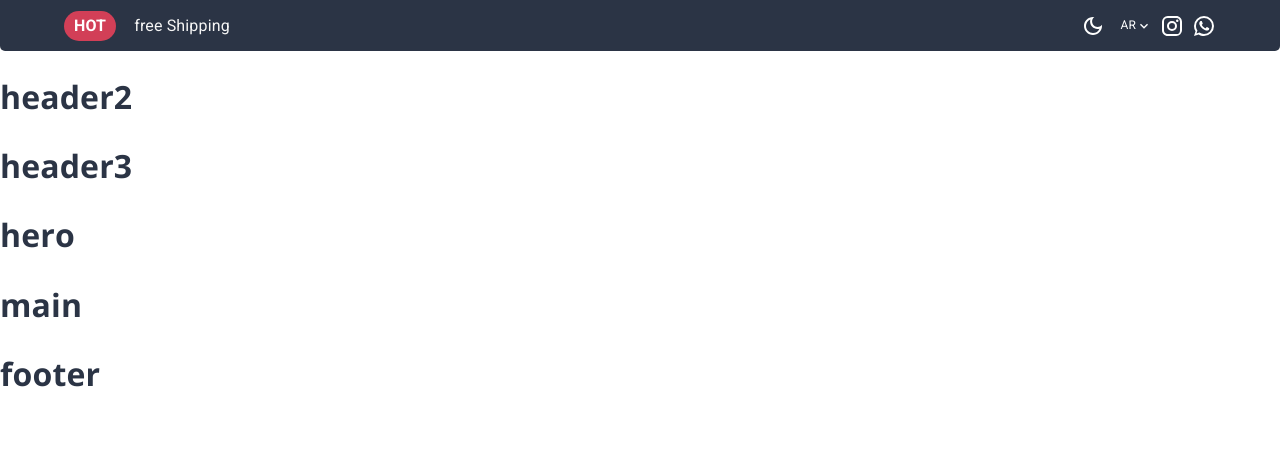
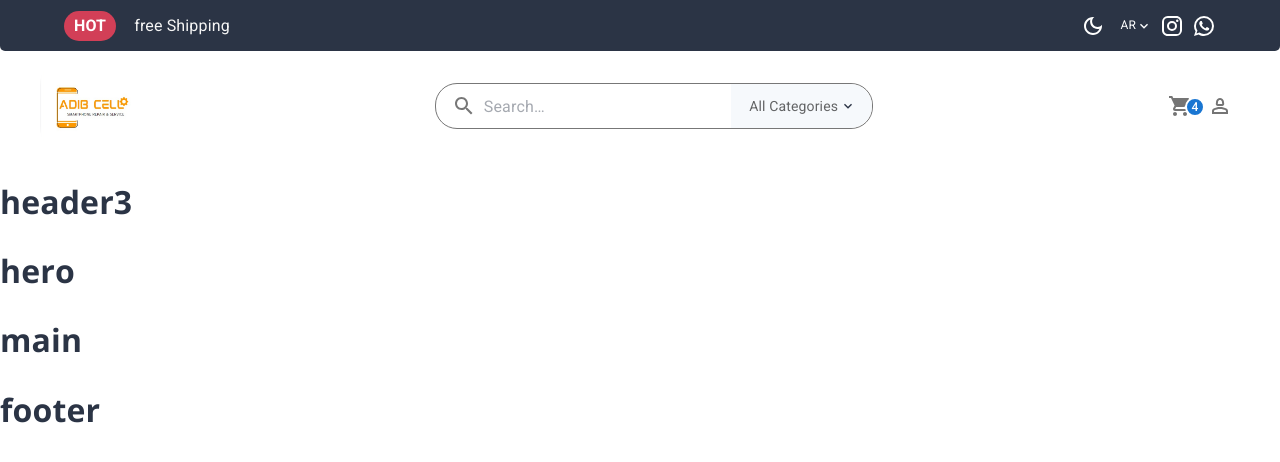
Before and after one commit to mahditalalDev/E-commrence-website, a React (Vite) app: page / in a window 1280 px wide. Shown: the top 462 px of the page. Built offline with nearby package versions, Linux system fonts and the light colour scheme.

Commit message:
starting in header 2 (main header)

```diff
--- a/src/App.jsx
+++ b/src/App.jsx
@@ -1,13 +1,14 @@
 import Header1 from "./components/1-header/Header1";
 import Header2 from "./components/1-header/Header2";
 import Header3 from "./components/1-header/Header3";
-import Hero from "./components/2-hero/Hero";
+
 import Main from "./components/3-main/Main";
 import Footer from "./components/4-footer/Footer";
 
 // theme mode
 import { CssBaseline, ThemeProvider } from "@mui/material";
 import { ColorModeContext, useMode } from "./theme";
+import Hero from "./components/2-hero/Hero";
 
 function App() {
   const [theme, colorMode] = useMode();
--- a/src/components/1-header/Header2.jsx
+++ b/src/components/1-header/Header2.jsx
@@ -1,7 +1,195 @@
-export default function Header2(){
-    return (
-        <>
-        <h1>header2</h1>
-        </>
-    )
+import { ExpandMore, ShoppingCartOutlined } from "@mui/icons-material";
+import {
+  Badge,
+  Box,
+  Container,
+  IconButton,
+  InputBase,
+  Stack,
+  useTheme,
+} from "@mui/material";
+import SearchIcon from "@mui/icons-material/Search";
+import { styled } from "@mui/material/styles";
+import Person2OutlinedIcon from "@mui/icons-material/Person2Outlined";
+import ShoppingCartIcon from "@mui/icons-material/ShoppingCart";
+import { useState } from "react";
+import List from "@mui/material/List";
+import ListItem from "@mui/material/ListItem";
+import ListItemText from "@mui/material/ListItemText";
+import MenuItem from "@mui/material/MenuItem";
+import Menu from "@mui/material/Menu";
+
+const Search = styled("div")(({ theme }) => ({
+  flexGrow: 0.4,
+  position: "relative",
+  borderRadius: theme.shape.borderRadius,
+  border: "1px solid #777",
+  "&:hover": {
+    border: "1px solid #333",
+  },
+  marginRight: theme.spacing(2),
+  marginLeft: 0,
+  width: "266px",
+  [theme.breakpoints.up("sm")]: {
+    marginLeft: theme.spacing(3),
+    width: "330px",
+  },
+}));
+
+const SearchIconWrapper = styled("div")(({ theme }) => ({
+  padding: theme.spacing(0, 2),
+  height: "100%",
+  position: "absolute",
+  pointerEvents: "none",
+  display: "flex",
+  alignItems: "center",
+  justifyContent: "center",
+  color: "#777",
+}));
+
+const StyledInputBase = styled(InputBase)(({ theme }) => ({
+  color: "inherit",
+  "& .MuiInputBase-input": {
+    padding: theme.spacing(1, 1, 1, 0),
+    // vertical padding + font size from searchIcon
+    paddingLeft: `calc(1em + ${theme.spacing(4)})`,
+    transition: theme.transitions.create("width"),
+    width: "100%",
+    [theme.breakpoints.up("md")]: {
+      width: "20ch",
+    },
+  },
+}));
+
+const StyledBadge = styled(Badge)(({ theme }) => ({
+  "& .MuiBadge-badge": {
+    right: -3,
+    top: 13,
+    border: `2px solid ${theme.palette.background.paper}`,
+    padding: "0 4px",
+  },
+}));
+
+const options = ["All Categories", "CAR", "Clothes", "Electronics"];
+
+export default function Header2() {
+  const [anchorEl, setAnchorEl] = useState(null);
+  const [selectedIndex, setSelectedIndex] = useState(0);
+  const open = Boolean(anchorEl);
+  const handleClickListItem = (event) => {
+    setAnchorEl(event.currentTarget);
+  };
+
+  const handleMenuItemClick = (event, index) => {
+    setSelectedIndex(index);
+    setAnchorEl(null);
+  };
+
+  const handleClose = () => {
+    setAnchorEl(null);
+  };
+
+  const theme = useTheme();
+
+  return (
+    <Container style={{ marginTop: "5px", padding: "0" }}>
+      <Stack direction={"row"} alignItems={"center"}>
+        <img
+          style={{ borderRadius: "30px" }}
+          src={
+            theme.palette.mode === "light" ? "./adibcell.jpg" : "./darklogo.jpg"
+          }
+          alt="logo"
+          width="100px"
+          height={"100px"}
+        />
+        <Box flexGrow={1}></Box>
+        <Search
+          sx={{
+            display: "flex",
+            borderRadius: "22px",
+            justifyContent: "space-between",
+            alignItems: "center",
+            height: "50%",
+          }}
+        >
+          <SearchIconWrapper>
+            <SearchIcon />
+          </SearchIconWrapper>
+          <StyledInputBase
+            placeholder="Search…"
+            inputProps={{ "aria-label": "search" }}
+          />
+
+          <div>
+            <List
+              component="nav"
+              aria-label="Device settings"
+              sx={{
+                // @ts-ignore
+                bgcolor: theme.palette.myColor.main,
+                borderBottomRightRadius: 22,
+                borderTopRightRadius: 22,
+                p: "0",
+              }}
+            >
+              <ListItem
+                id="lock-button"
+                aria-haspopup="listbox"
+                aria-controls="lock-menu"
+                aria-label="when device is locked"
+                aria-expanded={open ? "true" : undefined}
+                onClick={handleClickListItem}
+              >
+                <ListItemText
+                  // className="border"
+                  sx={{
+                    width: 93,
+                    textAlign: "center",
+                    "&:hover": { cursor: "pointer" },
+                  }}
+                  secondary={options[selectedIndex]}
+                />
+                <ExpandMore sx={{ fontSize: "16px" }} />
+              </ListItem>
+            </List>
+            <Menu
+              id="lock-menu"
+              anchorEl={anchorEl}
+              open={open}
+              onClose={handleClose}
+              MenuListProps={{
+                "aria-labelledby": "lock-button",
+                role: "listbox",
+              }}
+            >
+              {options.map((option, index) => (
+                <MenuItem
+                  sx={{ fontSize: "13px" }}
+                  key={option}
+                  selected={index === selectedIndex}
+                  onClick={(event) => handleMenuItemClick(event, index)}
+                >
+                  {option}
+                </MenuItem>
+              ))}
+            </Menu>
+          </div>
+        </Search>
+        <Box flexGrow={1}></Box>
+
+        <Stack direction={"row"} alignItems={"center"}>
+          <IconButton aria-label="cart">
+            <StyledBadge badgeContent={4} color="primary">
+              <ShoppingCartIcon />
+            </StyledBadge>
+          </IconButton>
+
+          <IconButton>
+            <Person2OutlinedIcon />
+          </IconButton>
+        </Stack>
+      </Stack>
+    </Container>
+  );
 }
--- a/src/theme.jsx
+++ b/src/theme.jsx
@@ -10,6 +10,9 @@
           // palette values for light mode
           text: {
             primary: "#2B3445",
+          },
+          myColor: {
+            main: "#F6F9FC"
           },
           neutral: {
             main: "#64748B",
@@ -27,6 +30,9 @@
 
           favColor: {
             main: grey[800],
+          },
+          myColor: {
+            main: "#252b32"
           },
           text: {
             primary: "#fff",
```
Also changed, not shown: public/adibcell.jpg (added), public/darklogo.jpg (added).
